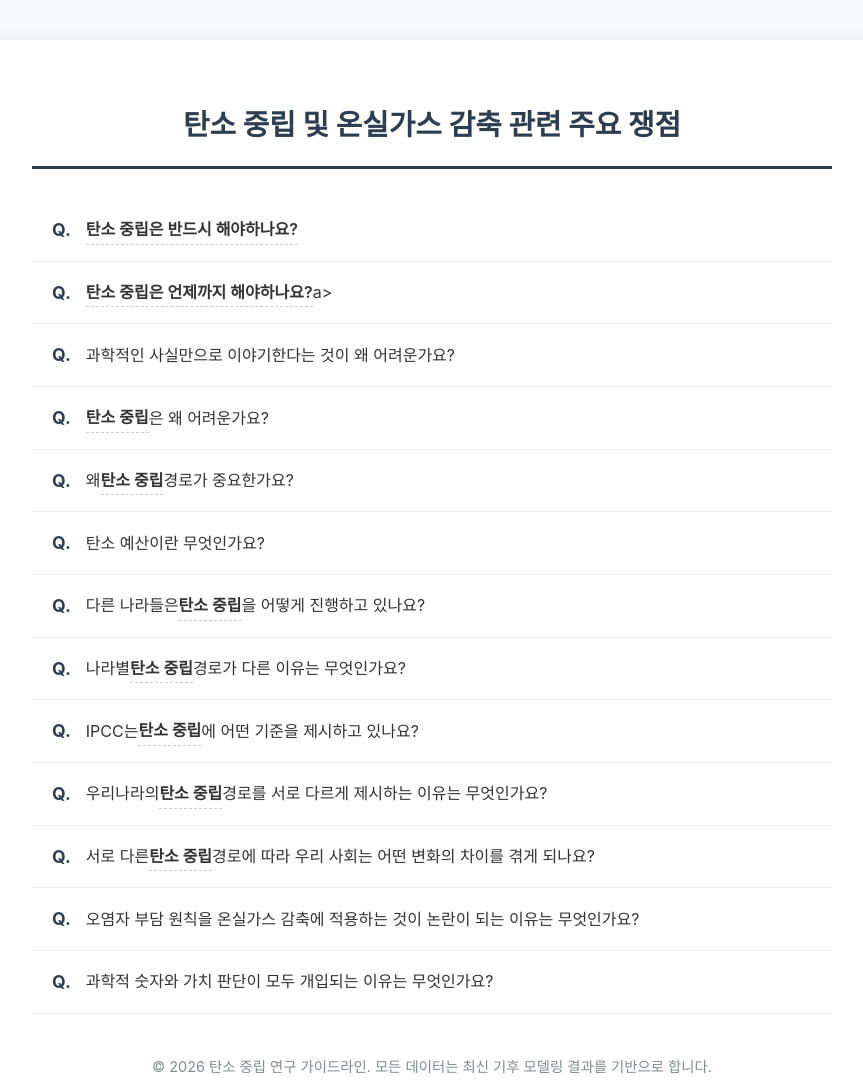
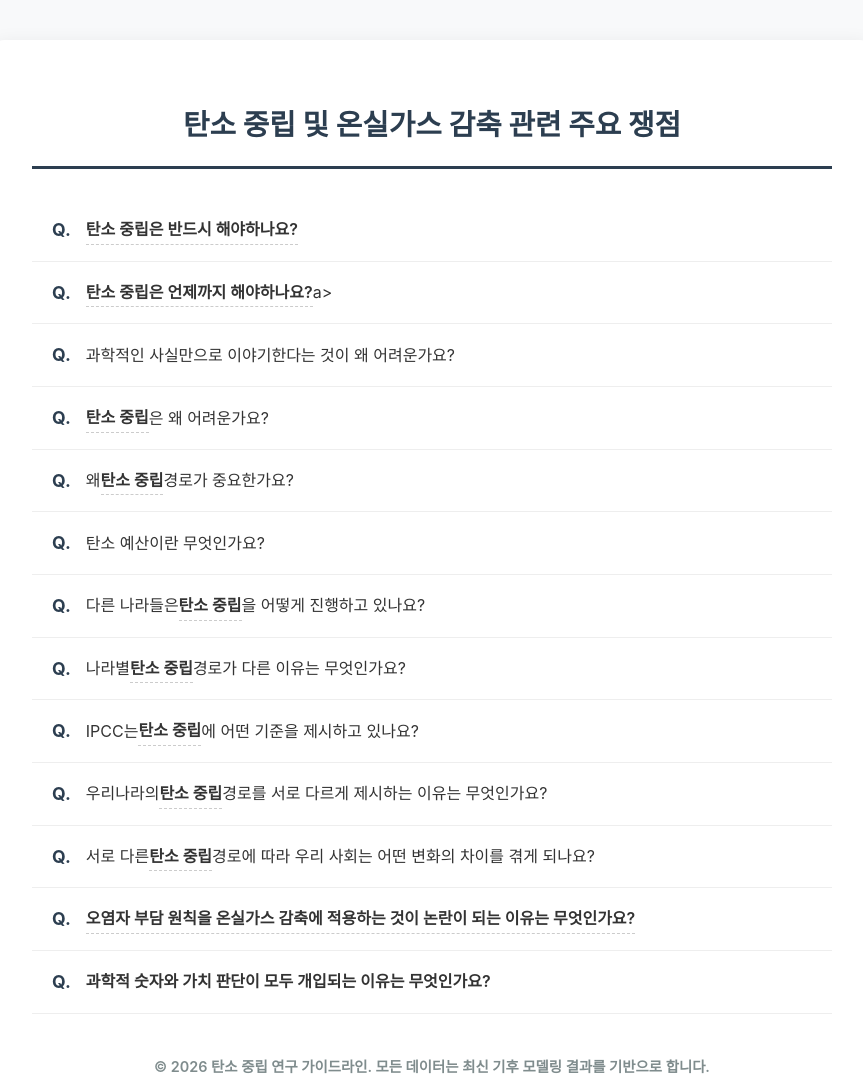
Before and after one commit to jinkyuhong/carbon-neutral, a plain HTML site: page index.html in a window 1280 px wide. Shown: the whole page, without its empty margins (208-1071 px from the left). Drawn offline with Linux system fonts and the light colour scheme.

Commit message:
Update index.html

```diff
--- a/index.html
+++ b/index.html
@@ -99,7 +99,7 @@
         <li>IPCC는 <a href="net_zero_strategy_analysis.html" class="strategy-link">탄소 중립</a>에 어떤 기준을 제시하고 있나요?</li>
         <li>우리나라의 <a href="net_zero_strategy_analysis.html" class="strategy-link">탄소 중립</a> 경로를 서로 다르게 제시하는 이유는 무엇인가요?</li>
         <li>서로 다른 <a href="net_zero_strategy_analysis.html" class="strategy-link">탄소 중립</a> 경로에 따라 우리 사회는 어떤 변화의 차이를 겪게 되나요?</li>
-        <li>오염자 부담 원칙을 온실가스 감축에 적용하는 것이 논란이 되는 이유는 무엇인가요?</li>
+        <li><a href="ghg_ppp_limitations_report.html" class="strategy-link"> 오염자 부담 원칙을 온실가스 감축에 적용하는 것이 논란이 되는 이유는 무엇인가요?</li>
         <li>과학적 숫자와 가치 판단이 모두 개입되는 이유는 무엇인가요?</li>
     </ul>
 
```
